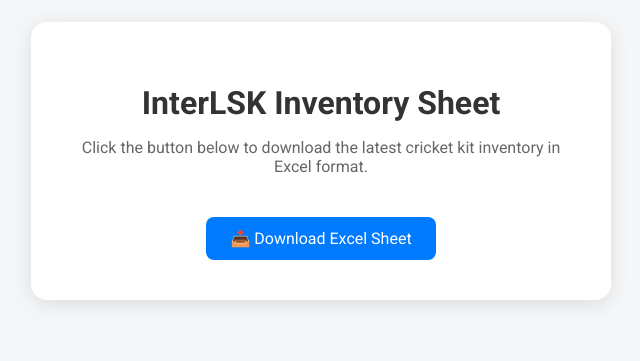
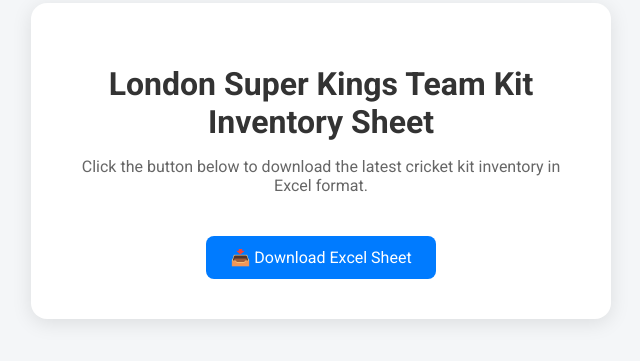
Before and after one commit to siddharthsinha2912/InterLSK-Inventory, a plain HTML site: page index.html in a window 1280 px wide. Shown: the part 239-600 px from the top of the page, without its empty margins (319-959 px from the left). Drawn offline with Linux system fonts and the light colour scheme.

Commit message:
Update index.html

```diff
--- a/index.html
+++ b/index.html
@@ -2,7 +2,7 @@
 <html lang="en">
 <head>
   <meta charset="UTF-8">
-  <title>Inter LSK Inventory</title>
+  <title>LSK Team Kit Inventory</title>
   <link href="https://fonts.googleapis.com/css2?family=Roboto:wght@400;700&display=swap" rel="stylesheet">
   <style>
     body {
@@ -55,9 +55,9 @@
 </head>
 <body>
   <div class="container">
-    <h1>InterLSK Inventory Sheet</h1>
+    <h1>London Super Kings Team Kit Inventory Sheet</h1>
     <p>Click the button below to download the latest cricket kit inventory in Excel format.</p>
-    <a href="InterLSKInventory.xlsx" download class="download-button">
+    <a href="TeamInventory.xlsx" download class="download-button">
       📥 Download Excel Sheet
     </a>
   </div>
```
